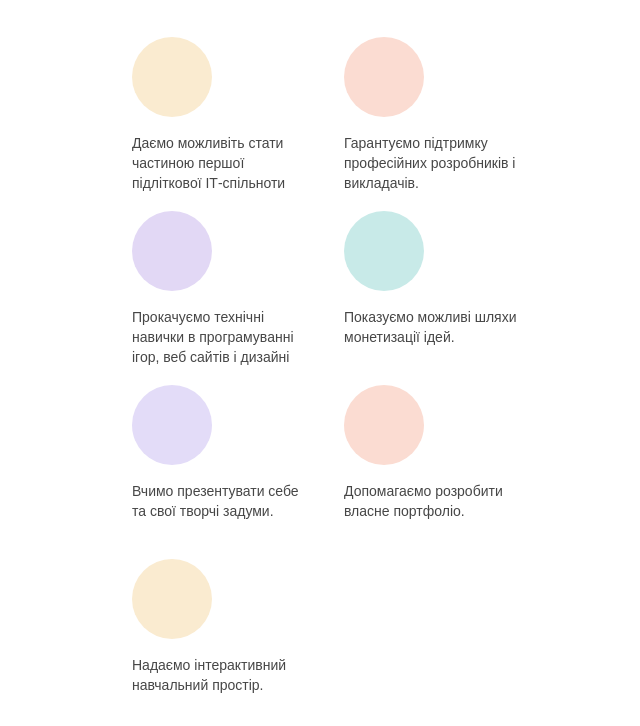
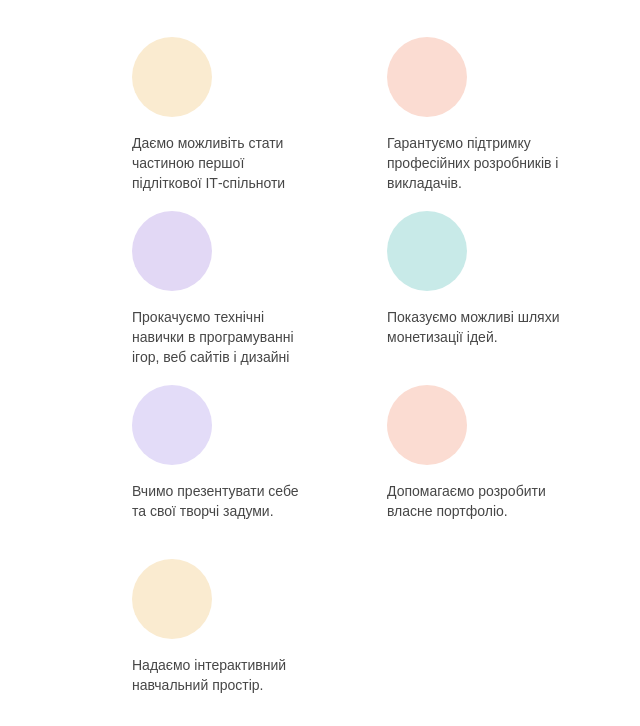
Before and after one commit to ig2108/hacaton-1, a website: page src/index.html in a window 1280 px wide. Shown: the part 74-800 px from the top of the page, without its empty margins (248-888 px from the left). Drawn offline with nearby package versions, Linux system fonts and the light colour scheme; files that its build step writes are made by us from their sources.

Commit message:
rework section_2 Sasha

```diff
--- a/src/sass/components/section2.scss
+++ b/src/sass/components/section2.scss
@@ -158,11 +158,18 @@
     justify-content: flex-start;
     align-items: center;
     position: relative;
-    margin-left: 50px;
+    margin: 0 auto;
 
     &__items {
-      width: 212px;
+      width: 180px;
       margin-left: 0;
+      padding-left: 5px;
+      margin-right: 75px;
+    }
+
+    &__items:nth-of-type(even)
+    {
+      margin-right: 0px;
     }
     &__img-wrapper {
       height: 80px;
@@ -190,6 +197,7 @@
   .study-list__items {
     width: 260px;
     margin-left: 0;
+    margin-right: 0px;
   }
 
   .study-list__img-wrapper {
```
